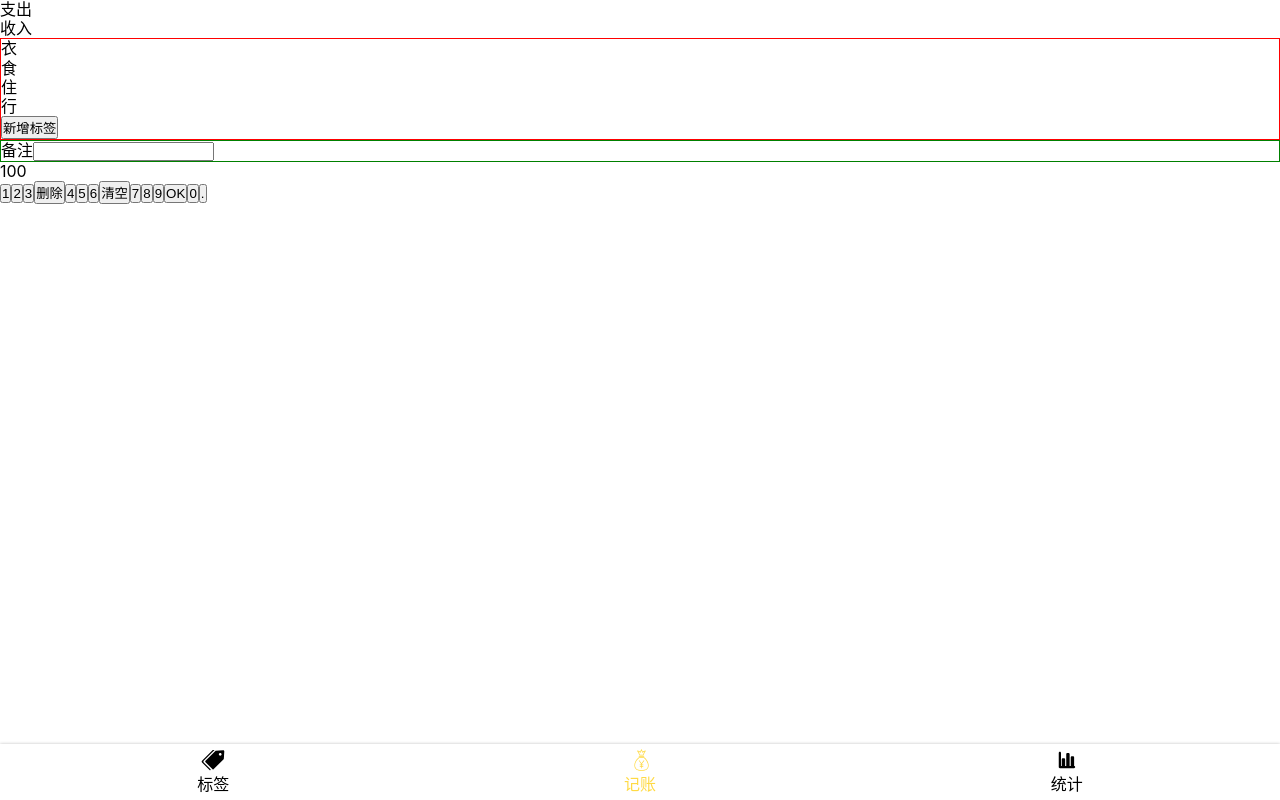
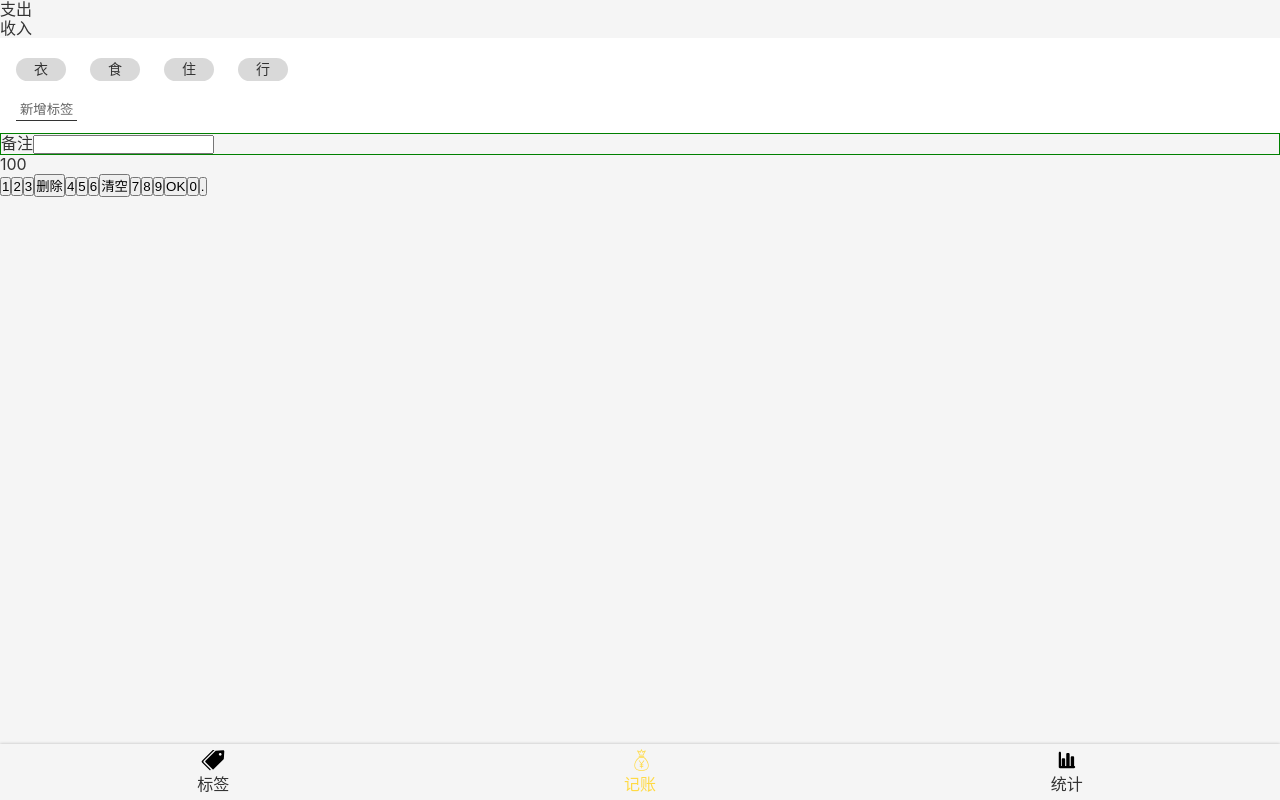
Before and after one commit to alertguo/mango-react-echarts, a React app: page /#/money in a window 1280 px wide. Built offline with nearby package versions, Linux system fonts and the light colour scheme.

Commit message:
完成 TagSection 的 UI

```diff
--- a/src/App.tsx
+++ b/src/App.tsx
@@ -5,10 +5,15 @@ import Money from './views/Money';
 import Label from './views/Label';
 import Statistics from './views/Statistics';
 import NoMatch from './views/NoMatch';
+import styled from 'styled-components';
 
 
+const AppWrapper = styled.div`
+  color: #333;
+`
 function App() {
   return (
+    <AppWrapper>
       <Router>
         <Switch>
           <Redirect exact from="/" to="money"/>
@@ -26,6 +31,7 @@ function App() {
           </Route>
         </Switch>
       </Router>
+    </AppWrapper>
   );
 }
 
--- a/src/index.scss
+++ b/src/index.scss
@@ -13,6 +13,7 @@ body {
   font-family: $font-hei;
   font-size: 16px;
   line-height: 1.2;
+  background: #f5f5f5;
 }
 
 .icon {
--- a/src/views/Money.tsx
+++ b/src/views/Money.tsx
@@ -3,7 +3,32 @@ import React from 'react';
 import styled from 'styled-components';
 
 const TagsSelection = styled.section`
-  border: 1px solid red;
+  background: #ffffff;
+  padding: 12px 16px;
+  flex-grow: 1;
+  display: flex;
+  flex-direction: column;
+  justify-content: flex-end;
+  align-items: flex-start;
+  > ol {
+    margin: 0 -12px;
+    > li {
+      background: #d9d9d9;
+      border-radius: 18px;
+      display: inline-block;
+      padding: 3px 18px;
+      font-size: 14px;
+      margin: 8px 12px;
+    }
+  }
+  > button {
+    background: none;
+    border: none;
+    padding: 2px 4px;
+    border-bottom: 1px solid #333;
+    color: #666;
+    margin-top: 8px;
+  }
 `;
 const NotesSelection = styled.section`
   border: 1px solid green;
```
Lines whose indentation alone changed are shown as unchanged.
